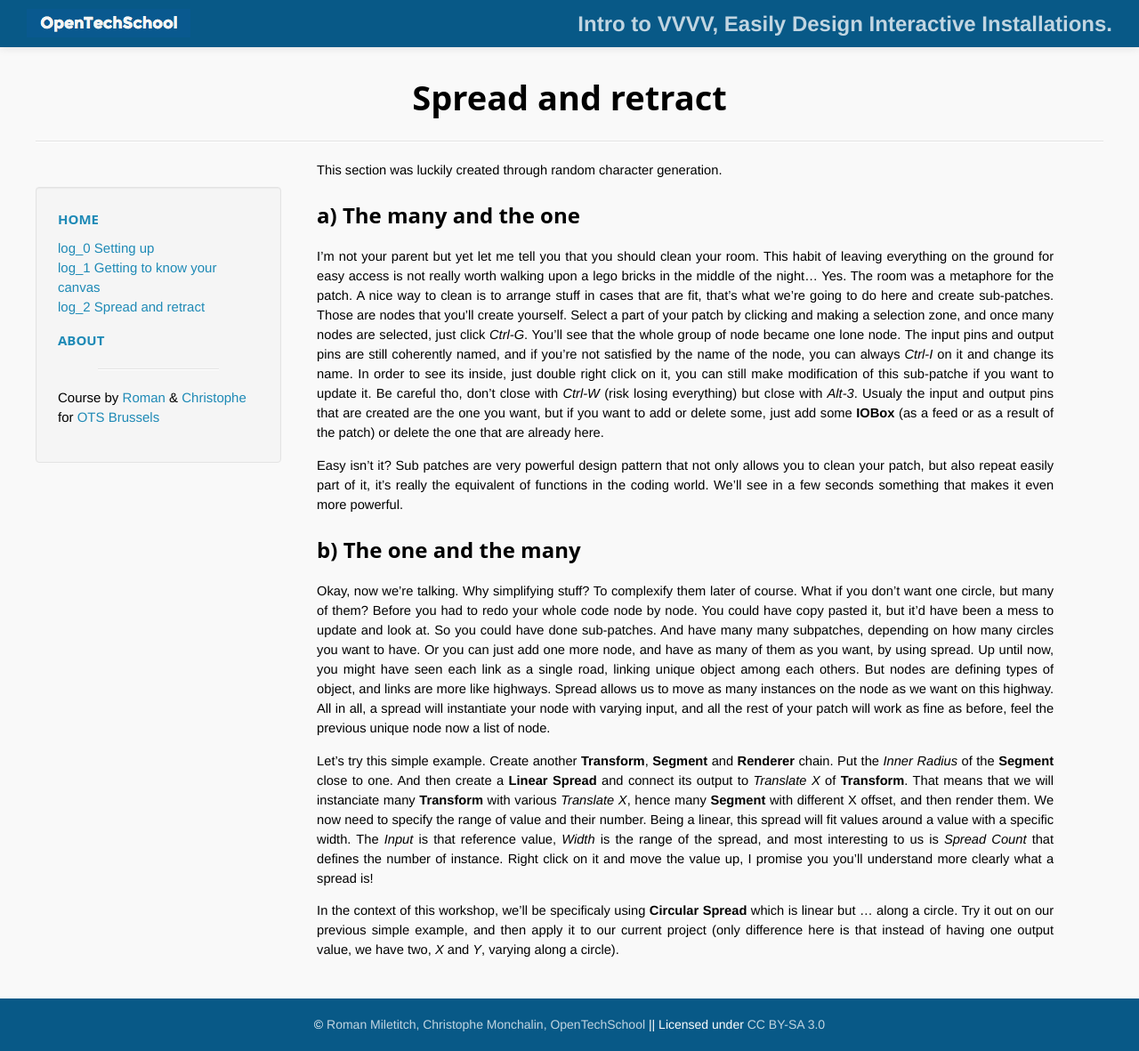
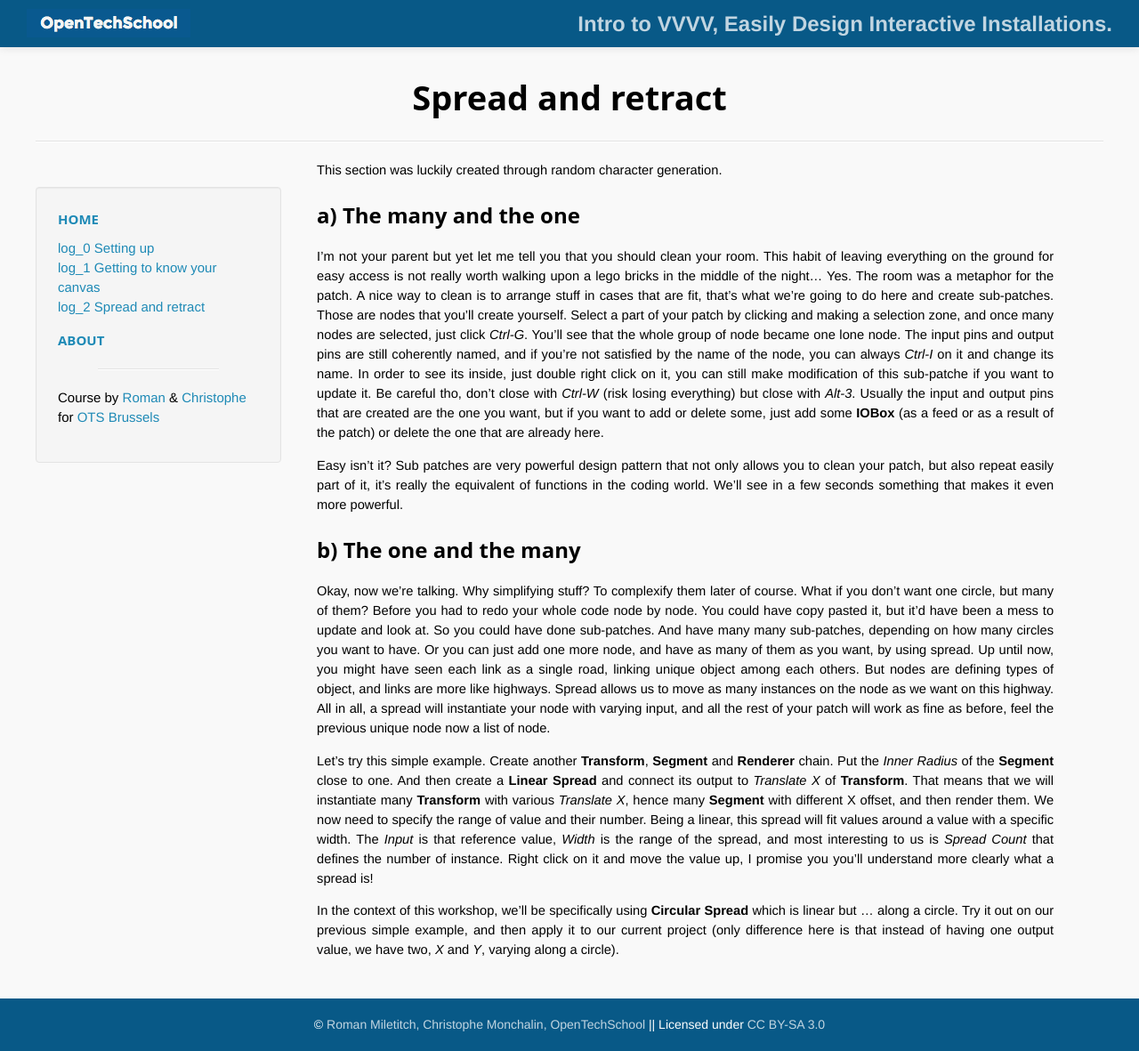
Before and after one commit to OpenTechSchool-Brussels/interactive-installations-with-VVVV, a Jekyll site: the page built from Spread-and-retract.markdown, in a window 1280 px wide. Shown: the whole page at 89% size. Built offline with Jekyll 4.4.1, drawn with Linux system fonts in a browser that asks for light colours; Markdown is read by kramdown in place of the engine named in the settings.

Commit message:
Spelling

```diff
--- a/Spread-and-retract.markdown
+++ b/Spread-and-retract.markdown
@@ -9,14 +9,14 @@ This section was luckily created through random character generation.
 
 ##a) The many and the one
 
-I'm not your parent but yet let me tell you that you should clean your room. This habit of leaving everything on the ground for easy access is not really worth walking upon a lego bricks in the middle of the night... Yes. The room was a metaphore for the patch. A nice way to clean is to arrange stuff in cases that are fit, that's what we're going to do here and create sub-patches. Those are nodes that you'll create yourself. Select a part of your patch by clicking and making a selection zone, and once many nodes are selected, just click *Ctrl-G*. You'll see that the whole group of node became one lone node. The input pins and output pins are still coherently named, and if you're not satisfied by the name of the node, you can always *Ctrl-I* on it and change its name. In order to see its inside, just double right click on it, you can still make modification of this sub-patche if you want to update it. Be careful tho, don't close with *Ctrl-W* (risk losing everything) but close with *Alt-3*. Usualy the input and output pins that are created are the one you want, but if you want to add or delete some, just add some **IOBox** (as a feed or as a result of the patch) or delete the one that are already here.
+I'm not your parent but yet let me tell you that you should clean your room. This habit of leaving everything on the ground for easy access is not really worth walking upon a lego bricks in the middle of the night... Yes. The room was a metaphor for the patch. A nice way to clean is to arrange stuff in cases that are fit, that's what we're going to do here and create sub-patches. Those are nodes that you'll create yourself. Select a part of your patch by clicking and making a selection zone, and once many nodes are selected, just click *Ctrl-G*. You'll see that the whole group of node became one lone node. The input pins and output pins are still coherently named, and if you're not satisfied by the name of the node, you can always *Ctrl-I* on it and change its name. In order to see its inside, just double right click on it, you can still make modification of this sub-patche if you want to update it. Be careful tho, don't close with *Ctrl-W* (risk losing everything) but close with *Alt-3*. Usually the input and output pins that are created are the one you want, but if you want to add or delete some, just add some **IOBox** (as a feed or as a result of the patch) or delete the one that are already here.
 
 Easy isn't it? Sub patches are very powerful design pattern that not only allows you to clean your patch, but also repeat easily part of it, it's really the equivalent of functions in the coding world. We'll see in a few seconds something that makes it even more powerful.
 
 ##b) The one and the many
 
-Okay, now we're talking. Why simplifying stuff? To complexify them later of course. What if you don't want one circle, but many of them? Before you had to redo your whole code node by node. You could have copy pasted it, but it'd have been a mess to update and look at. So you could have done sub-patches. And have many many subpatches, depending on how many circles you want to have. Or you can just add one more node, and have as many of them as you want, by using spread. Up until now, you might have seen each link as a single road, linking unique object among each others. But nodes are defining types of object, and links are more like highways. Spread allows us to move as many instances on the node as we want on this highway. All in all, a spread will instantiate your node with varying input, and all the rest of your patch will work as fine as before, feel the previous unique node now a list of node.
+Okay, now we're talking. Why simplifying stuff? To complexify them later of course. What if you don't want one circle, but many of them? Before you had to redo your whole code node by node. You could have copy pasted it, but it'd have been a mess to update and look at. So you could have done sub-patches. And have many many sub-patches, depending on how many circles you want to have. Or you can just add one more node, and have as many of them as you want, by using spread. Up until now, you might have seen each link as a single road, linking unique object among each others. But nodes are defining types of object, and links are more like highways. Spread allows us to move as many instances on the node as we want on this highway. All in all, a spread will instantiate your node with varying input, and all the rest of your patch will work as fine as before, feel the previous unique node now a list of node.
 
-Let's try this simple example. Create another **Transform**, **Segment** and **Renderer** chain. Put the *Inner Radius* of the **Segment** close to one. And then create a **Linear Spread** and connect its output to *Translate X* of **Transform**. That means that we will instanciate many **Transform** with various *Translate X*, hence many **Segment** with different X offset, and then render them. We now need to specify the range of value and their number. Being a linear, this spread will fit values around a value with a specific width. The *Input* is that reference value, *Width* is the range of the spread, and most interesting to us is *Spread Count* that defines the number of instance. Right click on it and move the value up, I promise you you'll understand more clearly what a spread is!
+Let's try this simple example. Create another **Transform**, **Segment** and **Renderer** chain. Put the *Inner Radius* of the **Segment** close to one. And then create a **Linear Spread** and connect its output to *Translate X* of **Transform**. That means that we will instantiate many **Transform** with various *Translate X*, hence many **Segment** with different X offset, and then render them. We now need to specify the range of value and their number. Being a linear, this spread will fit values around a value with a specific width. The *Input* is that reference value, *Width* is the range of the spread, and most interesting to us is *Spread Count* that defines the number of instance. Right click on it and move the value up, I promise you you'll understand more clearly what a spread is!
 
-In the context of this workshop, we'll be specificaly using **Circular Spread** which is linear but ... along a circle. Try it out on our previous simple example, and then apply it to our current project (only difference here is that instead of having one output value, we have two, *X* and *Y*, varying along a circle).
+In the context of this workshop, we'll be specifically using **Circular Spread** which is linear but ... along a circle. Try it out on our previous simple example, and then apply it to our current project (only difference here is that instead of having one output value, we have two, *X* and *Y*, varying along a circle).
```
